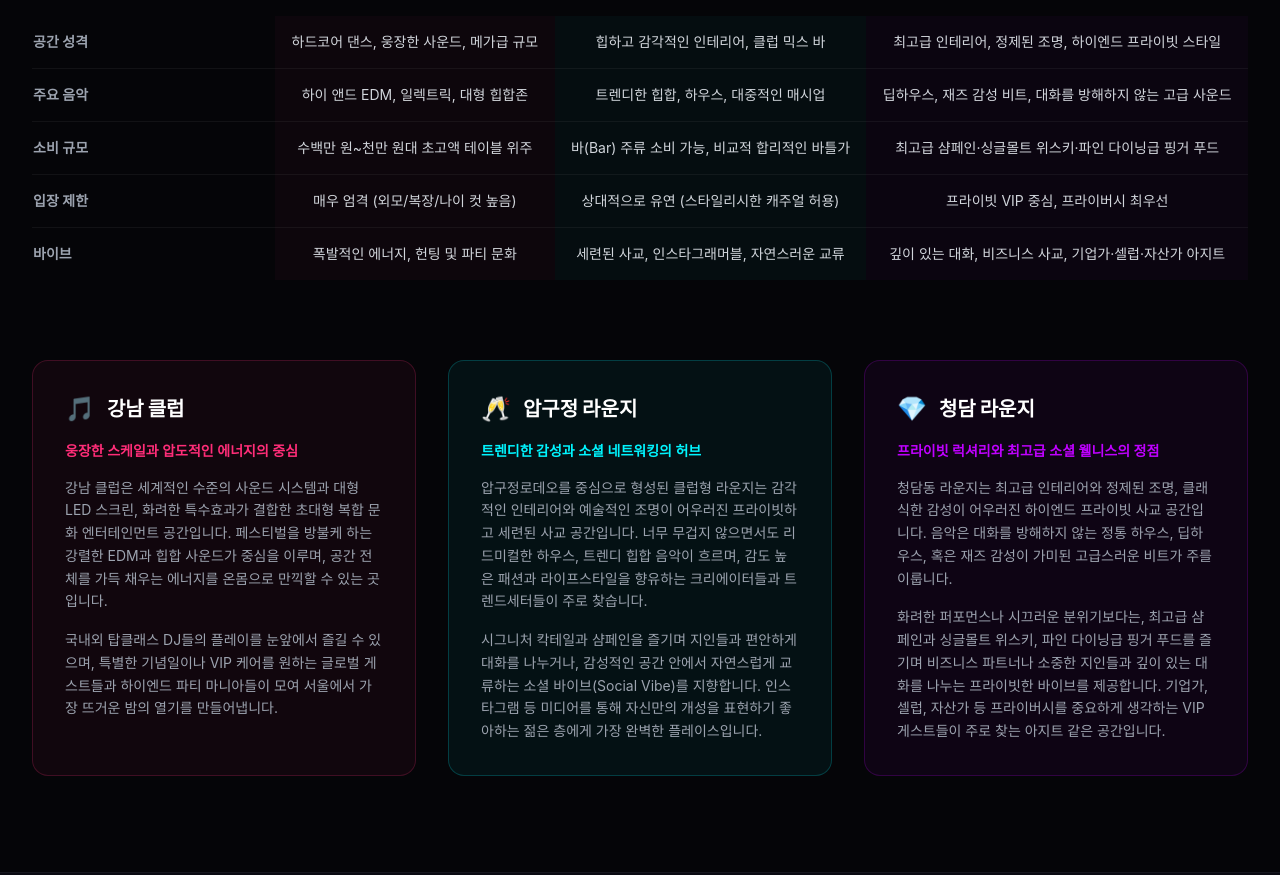
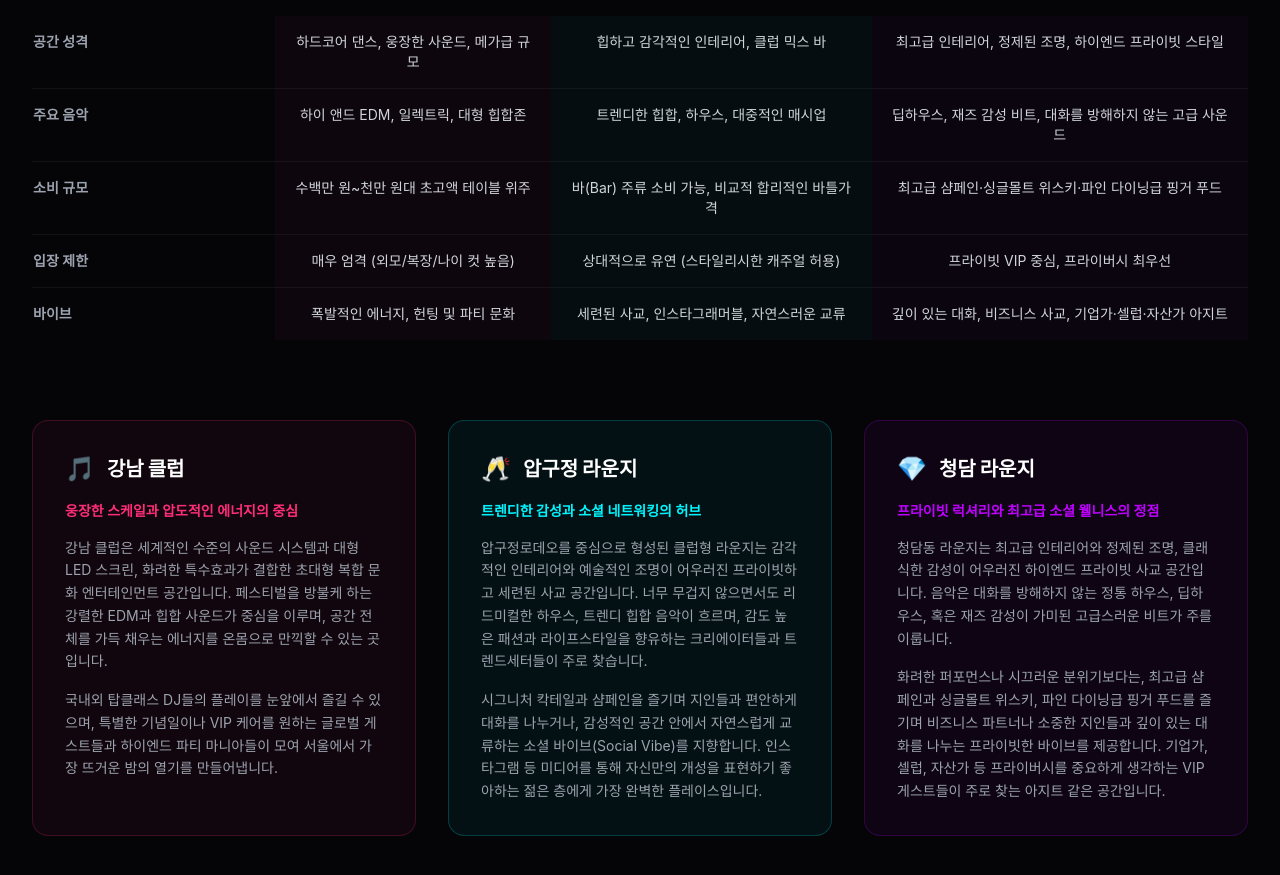
Before and after one commit to boxman159-cloud/gangnam-nightlife, a Next.js app: page / in a window 1280 px wide. Shown: the part 4087-4962 px from the top of the page. Built offline with nearby package versions, Linux system fonts and the light colour scheme.

Commit message:
fix: 바틀가 → 바틀가격으로 수정

```diff
--- a/src/components/home/ClubVsLoungeSection.tsx
+++ b/src/components/home/ClubVsLoungeSection.tsx
@@ -57,7 +57,7 @@
               {
                 label: '소비 규모',
                 club: '수백만 원~천만 원대 초고액 테이블 위주',
-                lounge: '바(Bar) 주류 소비 가능, 비교적 합리적인 바틀가',
+                lounge: '바(Bar) 주류 소비 가능, 비교적 합리적인 바틀가격',
                 cheongdam: '최고급 샴페인·싱글몰트 위스키·파인 다이닝급 핑거 푸드',
               },
               {
```
